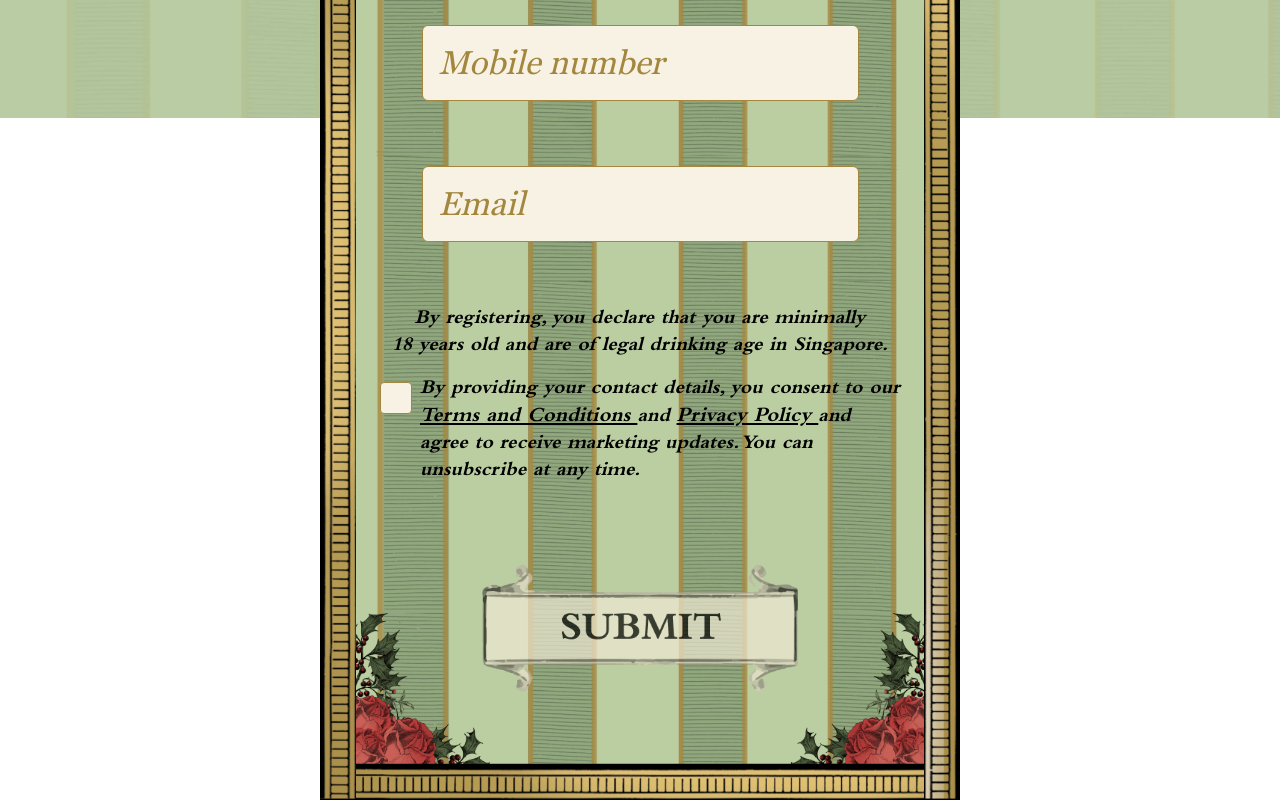
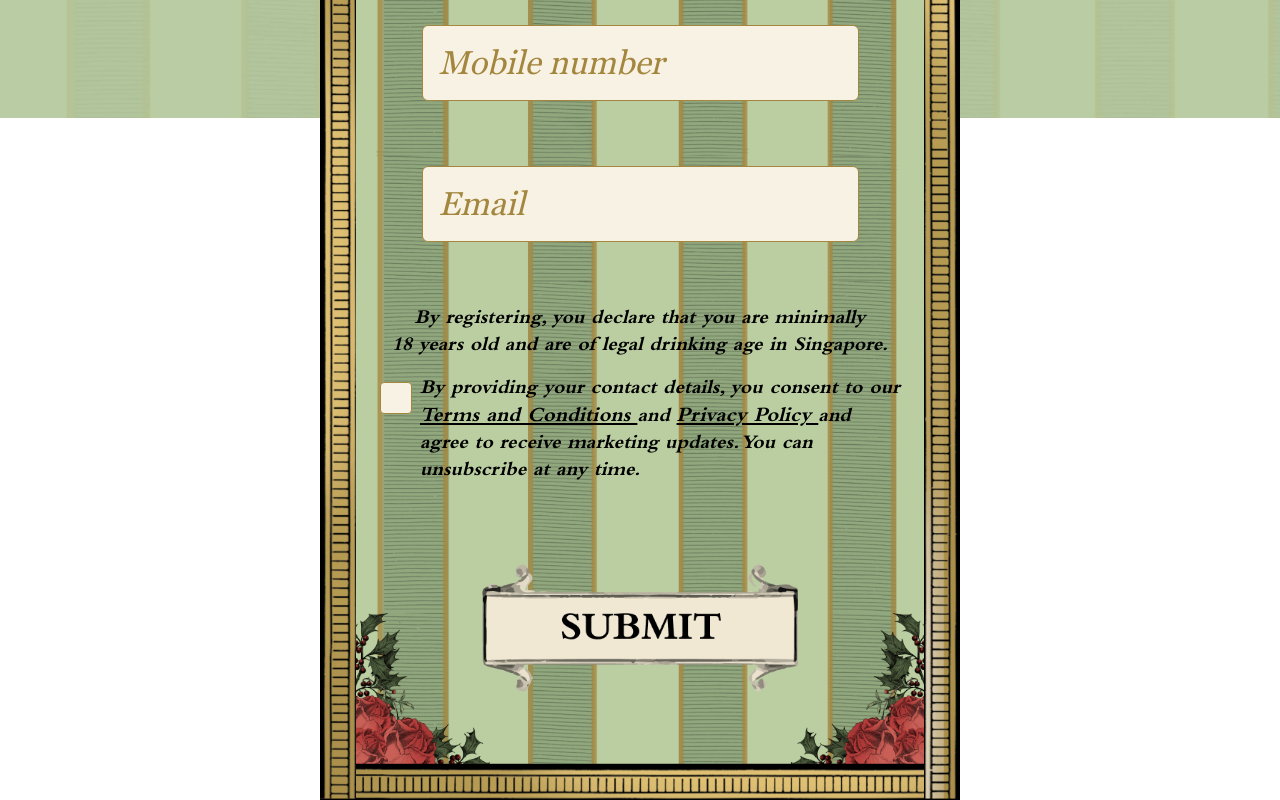
Before and after one commit to viettran-dht/xmas, a React (Create React App) app: page / in a window 1280 px wide. Shown: the part 682-1482 px from the top of the page. Built offline with nearby package versions, Linux system fonts and the light colour scheme.

Commit message:
update game

```diff
--- a/src/App.css
+++ b/src/App.css
@@ -582,7 +582,7 @@ img#explosion {
   margin-top: 250px;
   position: relative;
   left: 1px;
-  animation: loseAni1 0.2s linear forwards;
+  /* animation: loseAni1 0.2s linear forwards; */
 }
 .content-lose .follow {
   font-size: 26px;
@@ -592,7 +592,7 @@ img#explosion {
   font-style: italic;
   margin-top: 2rem;
   color: #000;
-  animation: loseAni2 0.2s linear forwards;
+  /* animation: loseAni2 0.2s linear forwards; */
 }
 .content-lose .follow a {
   color: #000;
@@ -605,7 +605,7 @@ img#explosion {
   margin: 80px 0;
   position: relative;
   z-index: 3;
-  animation: loseAni3 0.6s linear forwards;
+  /* animation: loseAni3 0.6s linear forwards; */
   cursor: pointer;
 }
 .content-lose #right {
--- a/src/App.tsx
+++ b/src/App.tsx
@@ -74,7 +74,7 @@ function App() {
       changeStep('BEFORE_START')
       setTimeout(() => {
         setStep('GAME')
-      }, 4000);
+      }, 5000);
 
       if (result.status == 'win') {
         mixpanel.track('win', result);
--- a/src/components/Game.tsx
+++ b/src/components/Game.tsx
@@ -6,15 +6,13 @@ import { ToastContainer, toast } from 'react-toastify';
 function Game({ result }: any) {
     // const [showAnimation, setShowAnimation] = useState(false);
     // Step: START || ANIMATION || WIN || LOSE
-    const [step, setStep] = useState('WIN');
+    const [step, setStep] = useState('START');
     const [showRedeemed, setShowRedeemed] = useState(false)
     const [coupon, setCoupon] = useState('')
     const [loading, setLoading] = useState(false);
     const [hideLossGif, setHideLossGif] = useState(false);
     useEffect(() => {
 
-        // const body = document.getElementsByTagName('body');
-        // body[0].style.overflow = 'hidden'
     }, [])
     const setWinLose = () => {
         const body = document.getElementsByTagName('body');
@@ -30,7 +28,7 @@ function Game({ result }: any) {
     }
     const onDrag = (e: any, dragElement: any) => {
         const y = dragElement.y
-        if (dragElement.y > 20) {
+        if (dragElement.y > -15) {
             setStep('ANIMATION');
             if (result?.status == 'win') {
                 setTimeout(() => {
--- a/src/components/Register.tsx
+++ b/src/components/Register.tsx
@@ -91,7 +91,7 @@ function Register({ onRegister }: any) {
                     {showValidate && !form.checked && <div className="error-message checkbox d-flex justify-content-center align-items-start position-relative">
                         * You must agree with the Terms and Conditions and<br /> Privacy Policy to continue
                     </div>}
-                    <a className={`submit ${form.checked ? '' : 'disabled-btn'}`} onClick={submit} ><img id="submit" alt="submit" src="./images/register/submit.png" /></a>
+                    <a className={`submit`} onClick={submit} ><img id="submit" alt="submit" src="./images/register/submit.png" /></a>
                 </form>
             </div>
         </div>
```
Also changed, not shown: 1 other file (tests, documents, lock files or other folders).
